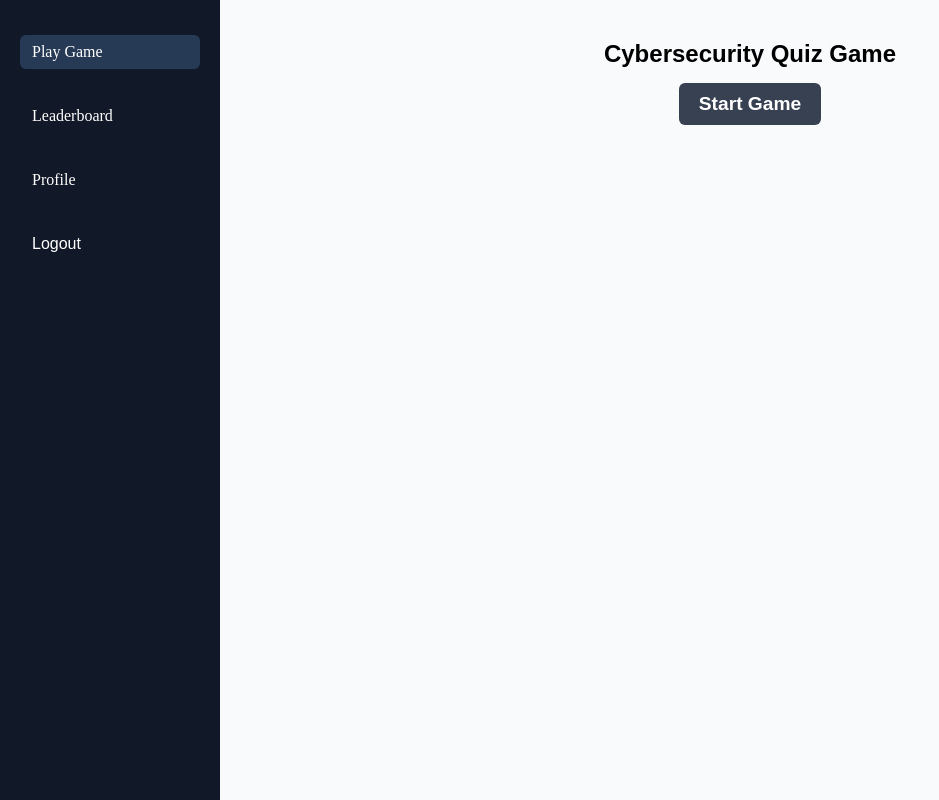
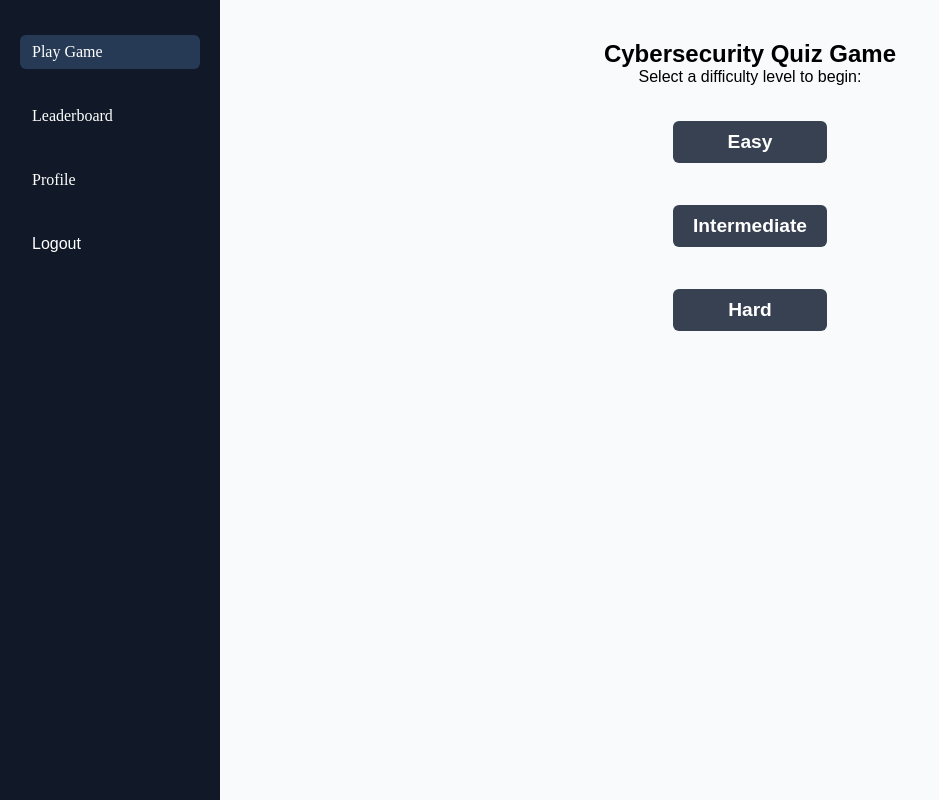
Before and after one commit to dammy0227/quiz-game, a React (Vite) app in the folder frontend/: page /game in a window 1280 px wide. Shown: the whole page, without its empty margins (0-939 px from the left). Built offline with nearby package versions, Linux system fonts and the light colour scheme; no server answers; sample sign-in values are in the browser's storage.

Commit message:
Add level selection screen and locked level logic

```diff
--- a/frontend/src/pages/Game/Game.css
+++ b/frontend/src/pages/Game/Game.css
@@ -128,3 +128,16 @@ h3 {
   background-color: #9ca3af;
   cursor: not-allowed;
 }
+
+.level-buttons {
+  display: flex;
+  flex-direction: column;
+  gap: 12px;
+  margin-top: 20px;
+}
+
+.progress-note {
+  margin-top: 15px;
+  color: green;
+  font-weight: bold;
+}
--- a/frontend/src/pages/Game/Game.jsx
+++ b/frontend/src/pages/Game/Game.jsx
@@ -6,15 +6,16 @@ import { FaArrowRight, FaArrowLeft } from "react-icons/fa";
 
 const Game = () => {
   const [gameId, setGameId] = useState(null);
-  const [questions, setQuestions] = useState([]); // 🆕 store all questions
+  const [questions, setQuestions] = useState([]);
   const [currentIndex, setCurrentIndex] = useState(0);
-  const [currentLevel, setCurrentLevel] = useState("easy");
+  const [currentLevel, setCurrentLevel] = useState("");
   const [score, setScore] = useState(0);
   const [message, setMessage] = useState("");
   const [isGameOver, setIsGameOver] = useState(false);
   const [gameStarted, setGameStarted] = useState(false);
   const [explanation, setExplanation] = useState("");
   const [nextLevel, setNextLevel] = useState(null);
+  const [unlockedLevels, setUnlockedLevels] = useState(["easy"]); // ✅ initially only easy unlocked
 
   useEffect(() => {
     const loadActiveGame = async () => {
@@ -68,6 +69,7 @@ const Game = () => {
         setMessage(data.message);
         setIsGameOver(true);
         setNextLevel(data.nextLevel);
+        setUnlockedLevels((prev) => [...new Set([...prev, data.nextLevel])]); // ✅ unlock next level
       } else if (data.completedLevels) {
         setMessage(data.message);
         setIsGameOver(true);
@@ -95,28 +97,62 @@ const Game = () => {
     }
   };
 
-  const handleNextLevel = async () => {
-    if (nextLevel) {
-      await initGame(nextLevel);
-    }
+  const handleNextLevel = () => {
+    setGameStarted(false); // ✅ go back to level selection
   };
 
   const handleRestart = () => {
-    initGame("easy");
+    setUnlockedLevels(["easy"]);
+    setGameStarted(false);
+    setMessage("");
   };
 
-  if (!gameStarted)
+  // ✅ LEVEL SELECTION SCREEN
+  if (!gameStarted) {
     return (
       <div className="game-page">
         <h2>Cybersecurity Quiz Game</h2>
-        <button className="start-btn" onClick={() => initGame("easy")}>
-          Start Game
-        </button>
+        <p>Select a difficulty level to begin:</p>
+
+        <div className="level-buttons">
+          <button onClick={() => initGame("easy")} className="start-btn">
+            Easy
+          </button>
+
+          <button
+            className="start-btn"
+            onClick={() =>
+              unlockedLevels.includes("intermediate")
+                ? initGame("intermediate")
+                : alert("You must finish Easy first!")
+            }
+          >
+            Intermediate
+          </button>
+
+          <button
+            className="start-btn"
+            onClick={() =>
+              unlockedLevels.includes("hard")
+                ? initGame("hard")
+                : alert("You must finish Intermediate first!")
+            }
+          >
+            Hard
+          </button>
+        </div>
+
+        {unlockedLevels.length > 1 && (
+          <p className="progress-note">
+            ✅ You have unlocked: {unlockedLevels.join(", ")}
+          </p>
+        )}
       </div>
     );
+  }
 
+  // ✅ MAIN GAME SCREEN
   const currentQuestion = questions[currentIndex];
-
   if (!currentQuestion) return <p>Loading question...</p>;
 
   return (
@@ -145,17 +181,14 @@ const Game = () => {
         </>
       )}
 
-      {explanation && (
-        <p className="explanation">💡 Explanation: {explanation}</p>
-      )}
-
+      {explanation && <p className="explanation">💡 Explanation: {explanation}</p>}
       {message && <p className="game-message">{message}</p>}
 
       {isGameOver && (
         <div className="end-screen">
           <p>{message}</p>
           {nextLevel ? (
-            <button onClick={handleNextLevel}>Next Level</button>
+            <button onClick={handleNextLevel}>Go to Level Selection</button>
           ) : (
             <button onClick={handleRestart}>Restart Game</button>
           )}
```
